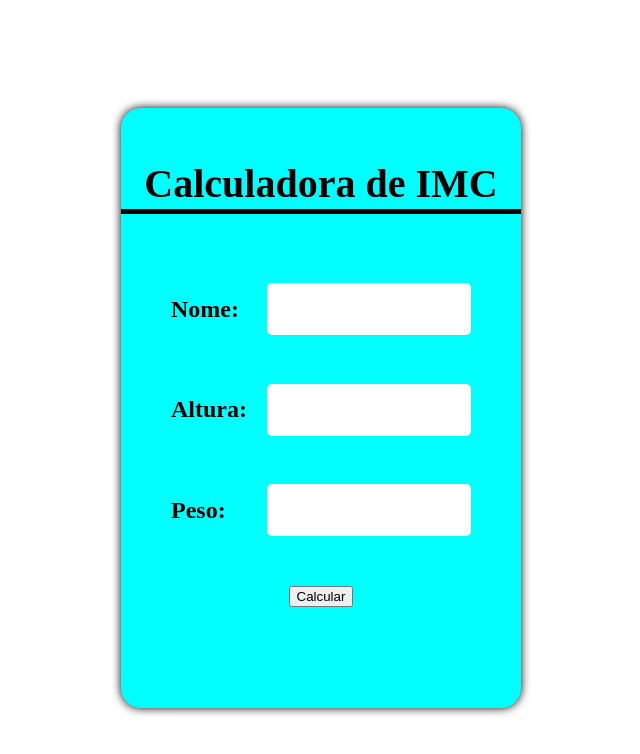
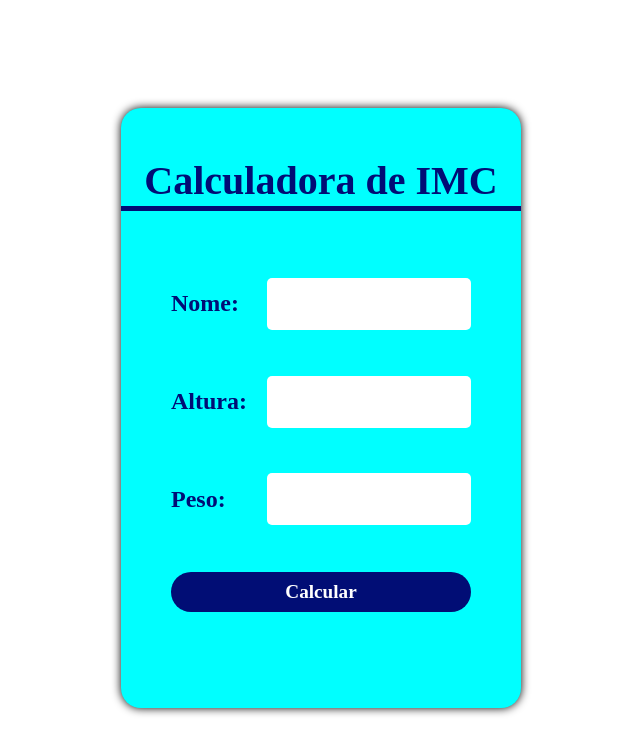
Before and after one commit to MilleneGalettiAcosta/IMC, a plain HTML site: page src/index.html in a window 1280 px wide. Shown: the whole page, without its empty margins (327-967 px from the left). Drawn offline with Linux system fonts and the light colour scheme.

Commit message:
Style: button css

```diff
--- a/src/style.css
+++ b/src/style.css
@@ -24,8 +24,9 @@ main{
   width: 100%;
   height: 50px;
   font: bold 2.5rem serif;
-  border-bottom: solid 5px black;
+  border-bottom: solid 5px rgb(1, 13, 117);
   margin-bottom: 20px;
+  color: rgb(1, 13, 117);
 }
 
 .input{
@@ -34,6 +35,7 @@ main{
   height: 50px;
   justify-content: space-between;
   align-items: center;
+  color: rgb(1, 13, 117)
 }
 
 .input input{
@@ -46,3 +48,13 @@ main{
 .input label{
   font: bold 1.5rem serif;
 }
+
+button{
+  width: 300px;
+  height: 40px;
+  font: bold 1.2rem serif;
+  background: rgb(1, 13, 117);
+  color: white;
+  border-radius: 50px;
+  border: none;
+}
```
